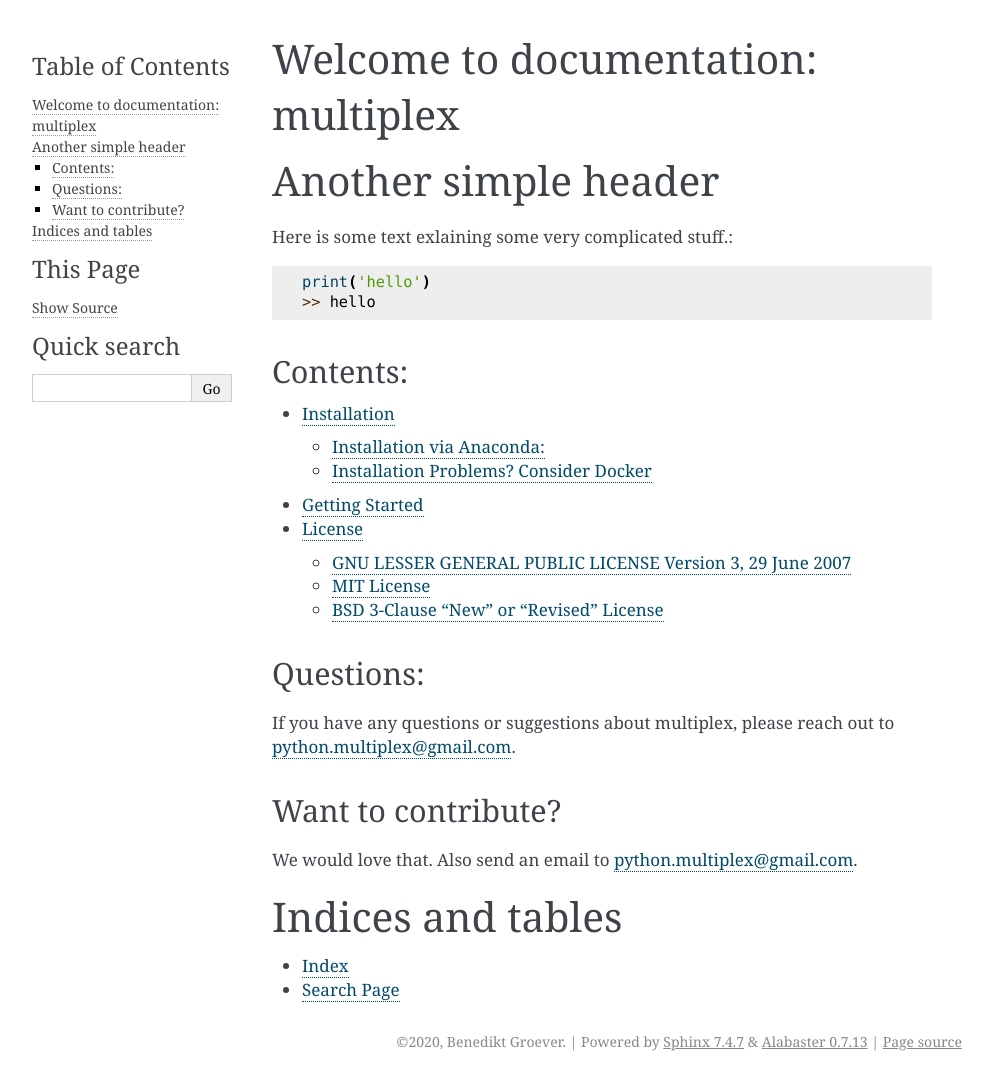
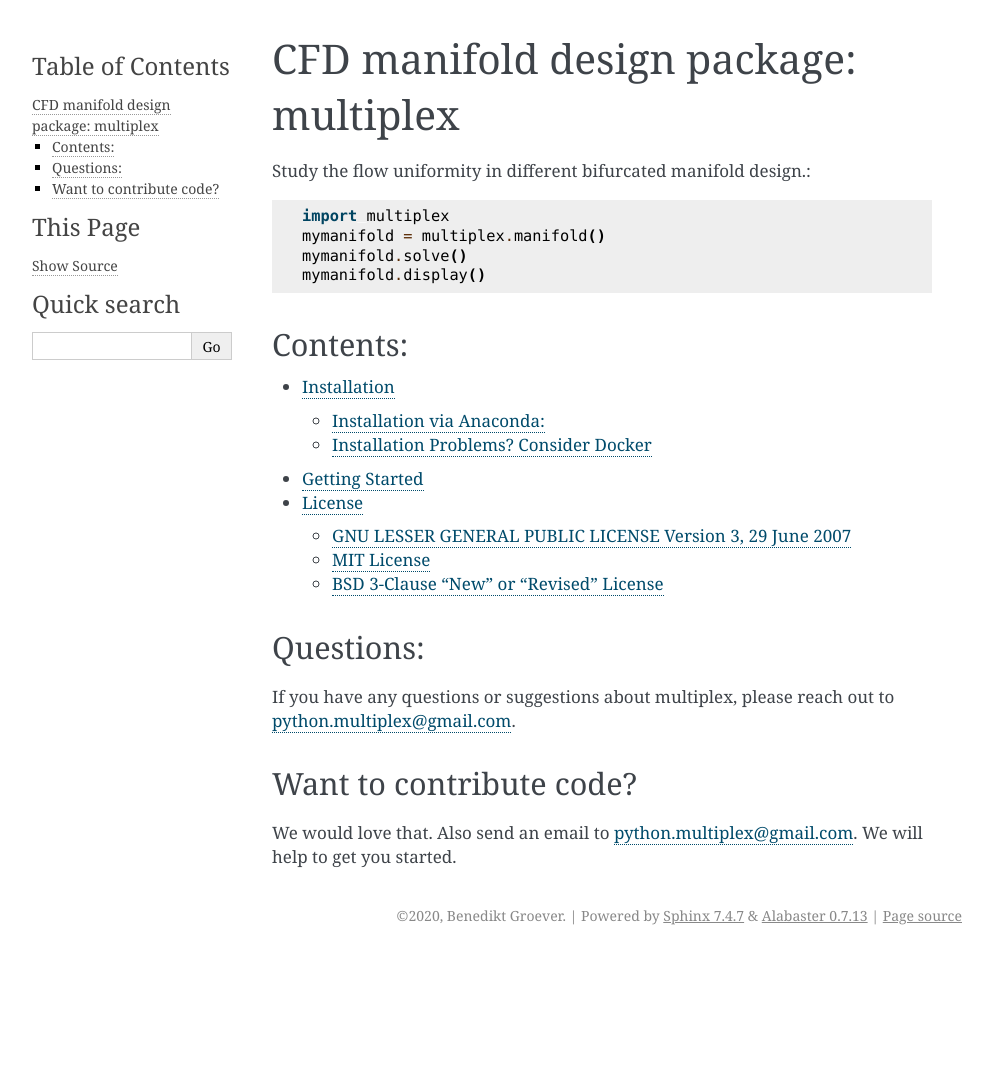
Before and after one commit to bimanifold/pybimanifold, a Sphinx documentation site: the page built from docs/source/index.rst, in a window 1280 px wide. Shown: the whole page, without its empty margins (148-1141 px from the left). Built offline with Sphinx 7.4.7, drawn with Linux system fonts in a browser that asks for light colours; after the commit the page ends 955 px from its top, so only the background shows below that.

Commit message:
updating docs

```diff
--- a/docs/source/index.rst
+++ b/docs/source/index.rst
@@ -1,13 +1,13 @@
-Welcome to documentation: multiplex
-=====================================
+CFD manifold design package: multiplex
+======================================
 
-Another simple header
-=====================
+Study the flow uniformity in different bifurcated manifold design.::
 
-Here is some text exlaining some very complicated stuff.::
+  import multiplex
+  mymanifold = multiplex.manifold()
+  mymanifold.solve()
+  mymanifold.display()
 
-  print('hello')
-  >> hello
 
 Contents:
 ^^^^^^^^^
@@ -22,13 +22,6 @@ Questions:
 ^^^^^^^^^^
 If you have any questions or suggestions about multiplex, please reach out to python.multiplex@gmail.com.
 
-Want to contribute?
-^^^^^^^^^^^^^^^^^^^
-We would love that. Also send an email to python.multiplex@gmail.com.
-
-
-Indices and tables
-==================
-
-* :ref:`genindex`
-* :ref:`search`
+Want to contribute code?
+^^^^^^^^^^^^^^^^^^^^^^^^
+We would love that. Also send an email to python.multiplex@gmail.com. We will help to get you started.
--- a/docs/source/license.rst
+++ b/docs/source/license.rst
@@ -199,6 +198,7 @@ BSD 3-Clause "New" or "Revised" License
 ^^^^^^^^^^^^^^^^^^^^^^^^^^^^^^^^^^^^^^^
 
 Copyright (c) 2015-2018, multiplex
+
 All rights reserved.
 
 Redistribution and use in source and binary forms, with or without
```
Also changed, not shown: other parts of docs/source/license.rst (+2 -3 lines).
